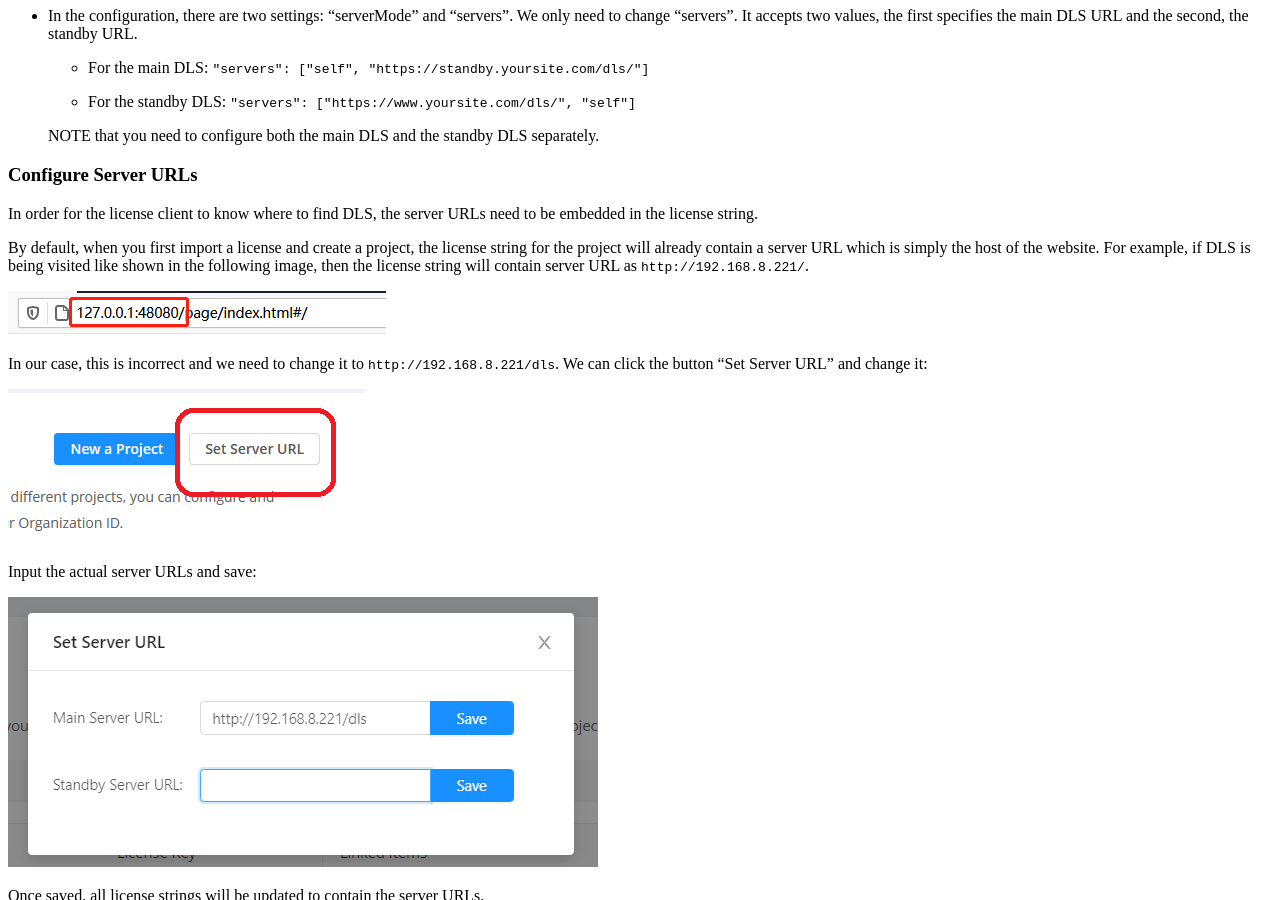
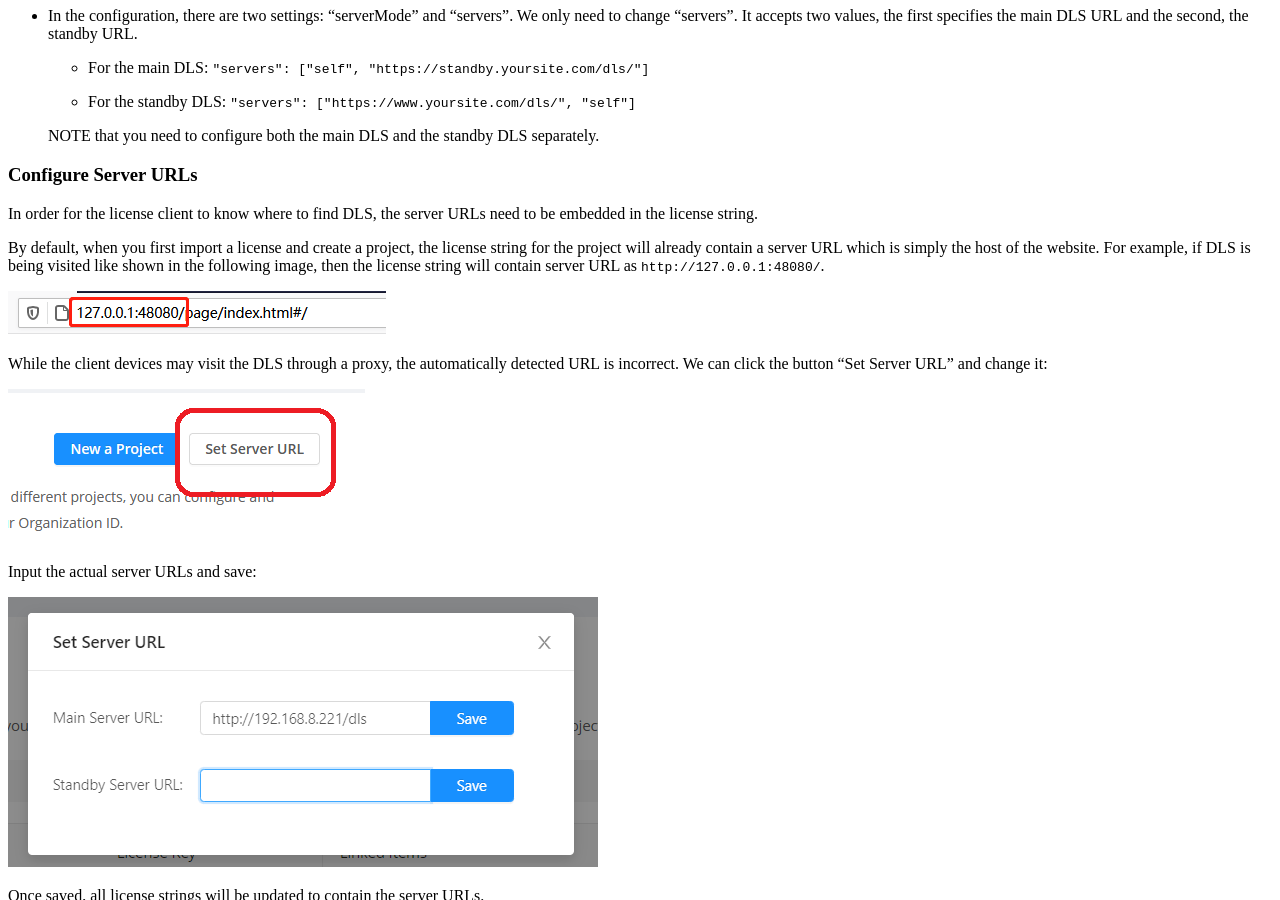
Before and after one commit to dynamsoft-docs/license-server-docs, a Jekyll site: the page built from selfhosting/DLSonLinux.md, in a window 1280 px wide and 900 px high, scrolled down 2291 px. Built offline with Jekyll 4.4.1, drawn with Linux system fonts in a browser that asks for light colours.

Commit message:
Update DLSonLinux.md

```diff
--- a/selfhosting/DLSonLinux.md
+++ b/selfhosting/DLSonLinux.md
@@ -119,11 +119,11 @@ For maximum up time, a standby DLS is necessary. Assume you have installed two c
 
 In order for the license client to know where to find DLS, the server URLs need to be embedded in the license string.
 
-By default, when you first import a license and create a project, the license string for the project will already contain a server URL which is simply the host of the website. For example, if DLS is being visited like shown in the following image, then the license string will contain server URL as `http://192.168.8.221/`.
+By default, when you first import a license and create a project, the license string for the project will already contain a server URL which is simply the host of the website. For example, if DLS is being visited like shown in the following image, then the license string will contain server URL as `http://127.0.0.1:48080/`.
 
 ![dls-url-001]({{site.assets}}imgs/dls-url-config-001.png)
 
-In our case, this is incorrect and we need to change it to `http://192.168.8.221/dls`. We can click the button "Set Server URL" and change it:
+While the client devices may visit the DLS through a proxy, the automatically detected URL is incorrect. We can click the button "Set Server URL" and change it:
 
 ![dls-url-002]({{site.assets}}imgs/dls-url-config-002.png)
 
```
